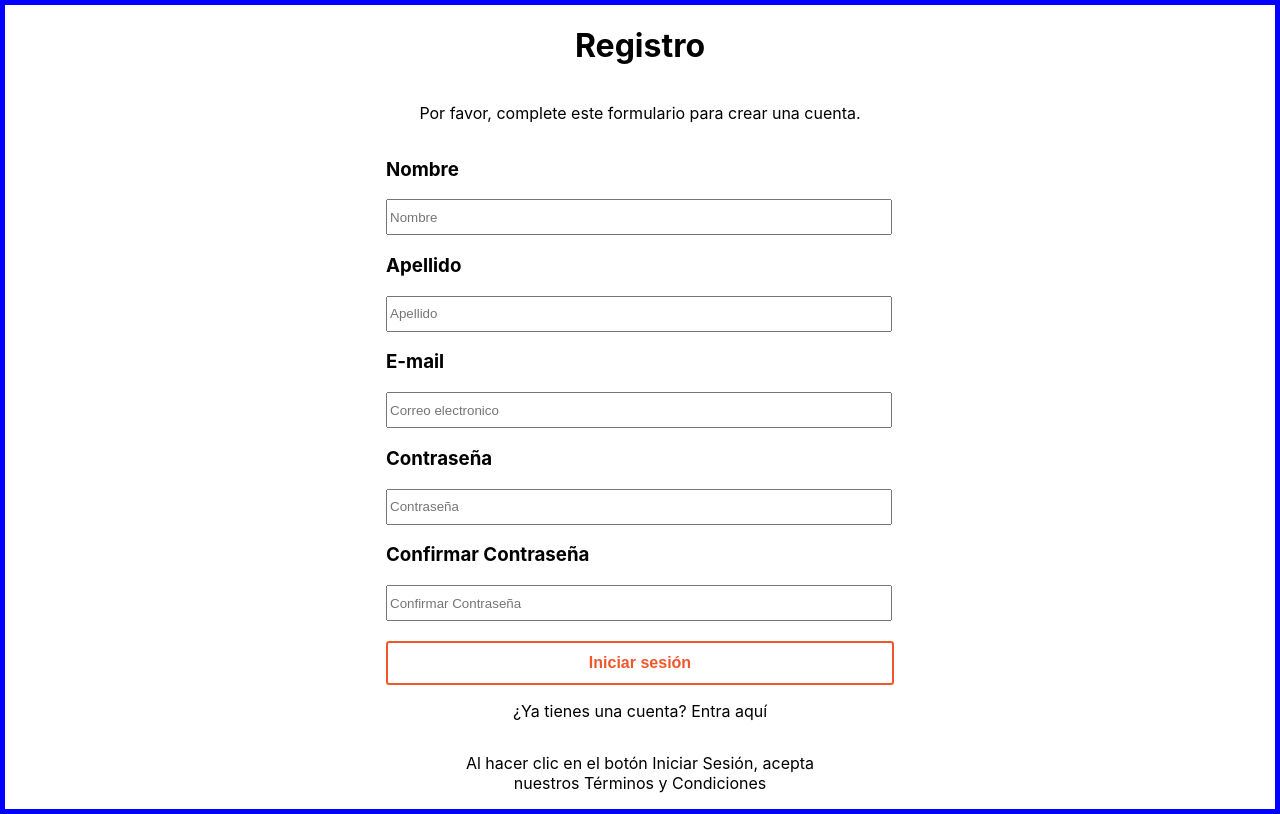
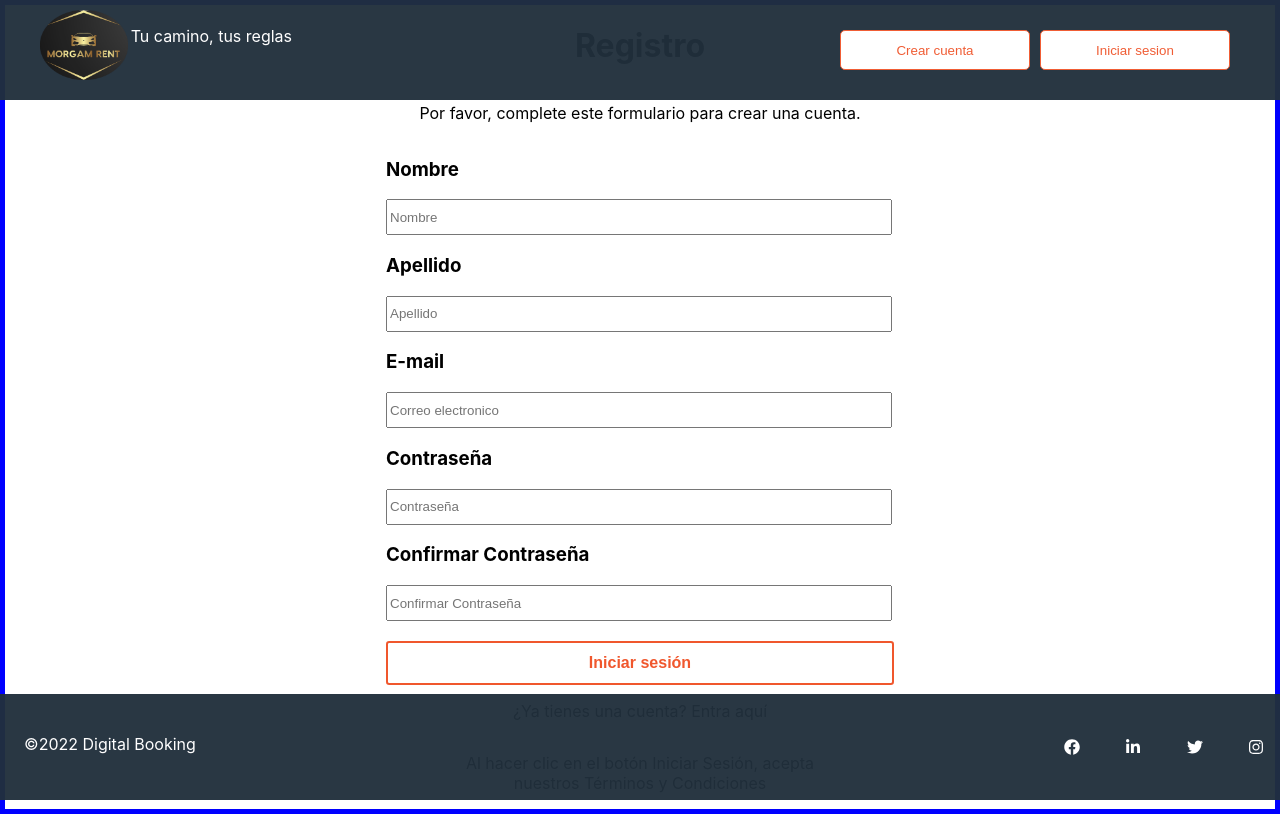
Before and after one commit to AdrianMoncada/Car-Rental, a React (Create React App) app in the folder frontEnd/carbooking/: page /home/signup in a window 1280 px wide. Built offline with nearby package versions, Linux system fonts and the light colour scheme.

Commit message:
arreglos register

```diff
--- a/frontEnd/carbooking/src/pages/Register/Register.js
+++ b/frontEnd/carbooking/src/pages/Register/Register.js
@@ -1,10 +1,18 @@
 import React from 'react';
+import Header from '../../components/header';
+import Footer from '../../components/footer';
 import {Form, Button, Inputs, CenteredText, LastParagraph, InputsContainer } from './Register.styles';
+import { Headers, Footers } from '../Login/login.styles';
 
 export default function Register (){
 
     return(
 
+
+        <body>
+            <Headers>
+                <Header/>
+            </Headers>
         <Form >
 
             <h1> Registro </h1>
@@ -52,7 +60,10 @@ export default function Register (){
             <CenteredText> ¿Ya tienes una cuenta? Entra aquí </CenteredText>
             <LastParagraph>Al hacer clic en el botón Iniciar Sesión, acepta nuestros Términos y Condiciones</LastParagraph>
         </Form>
-
+            <Footers>
+                <Footer/>
+            </Footers>
+        </body>
 
     );
 
```
